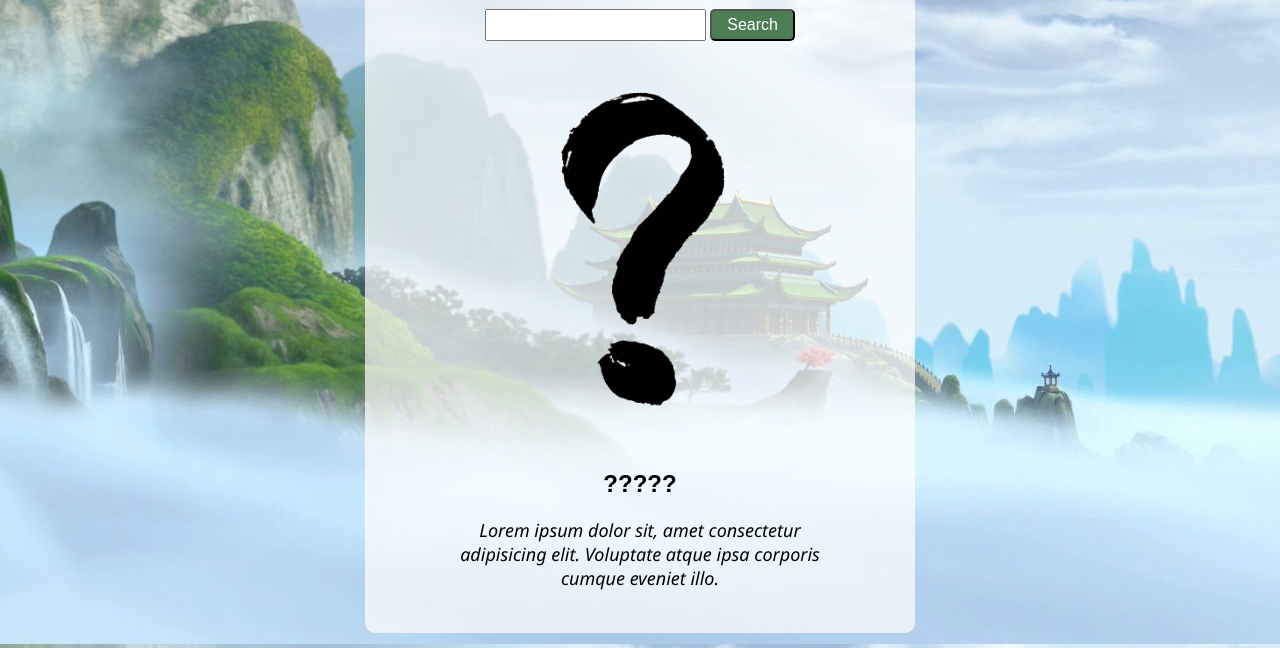
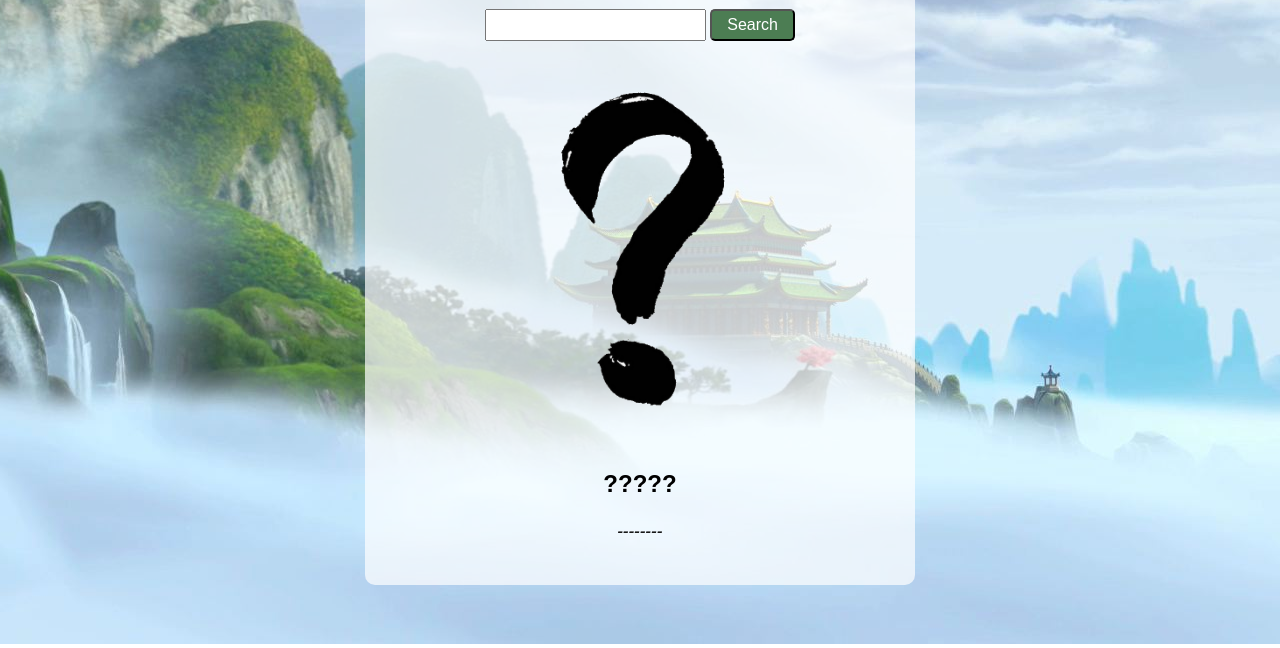
Before and after one commit to mrv-cs10/kf-panda-search-startcode, a plain HTML site: page index.html in a window 1280 px wide. Shown: the part 156-804 px from the top of the page. Drawn offline with Linux system fonts and the light colour scheme.

Commit message:
Update index.html

```diff
--- a/index.html
+++ b/index.html
@@ -16,10 +16,7 @@
 
       <img src="img/question-mark.png" alt="kung fu panda character" />
       <h2>?????</h2>
-      <p class="quote">
-        Lorem ipsum dolor sit, amet consectetur adipisicing elit. Voluptate
-        atque ipsa corporis cumque eveniet illo.
-      </p>
+      <p class="quote">--------</p>
     </div>
   </body>
 </html>
```
